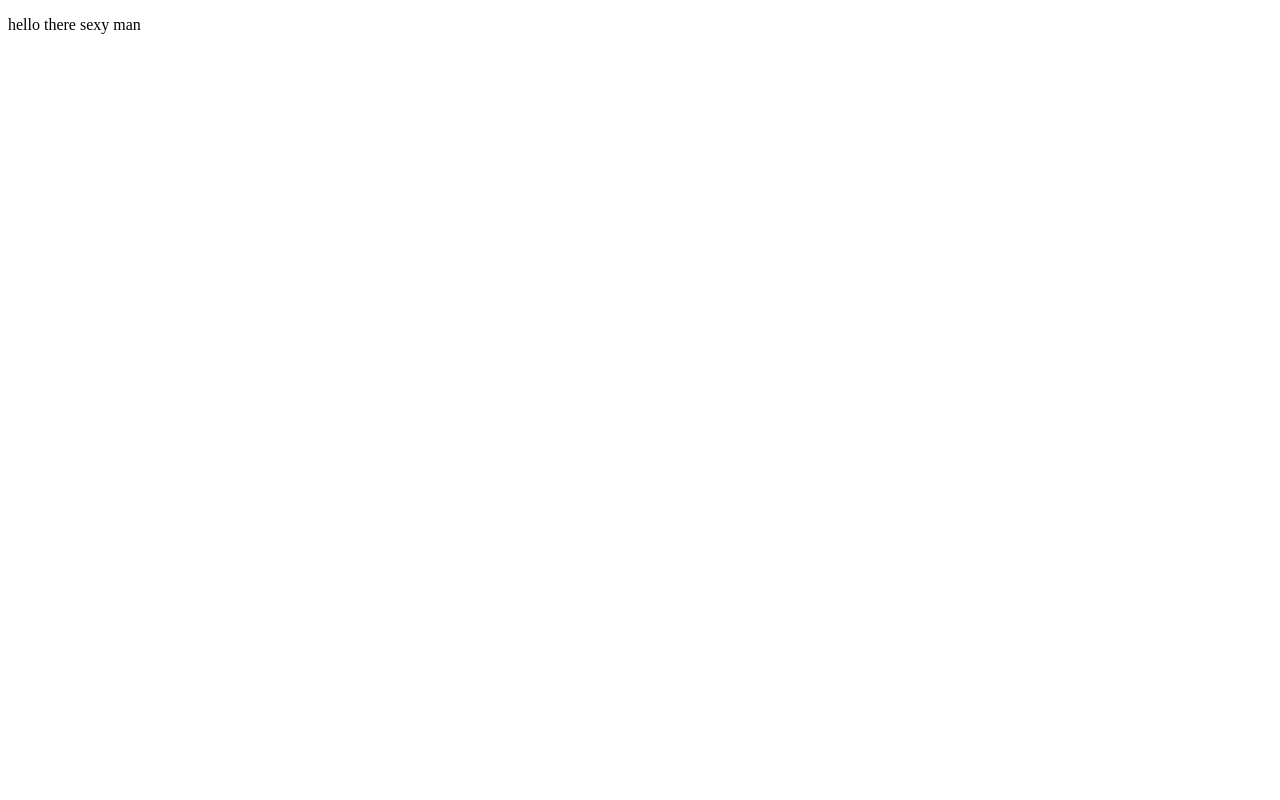
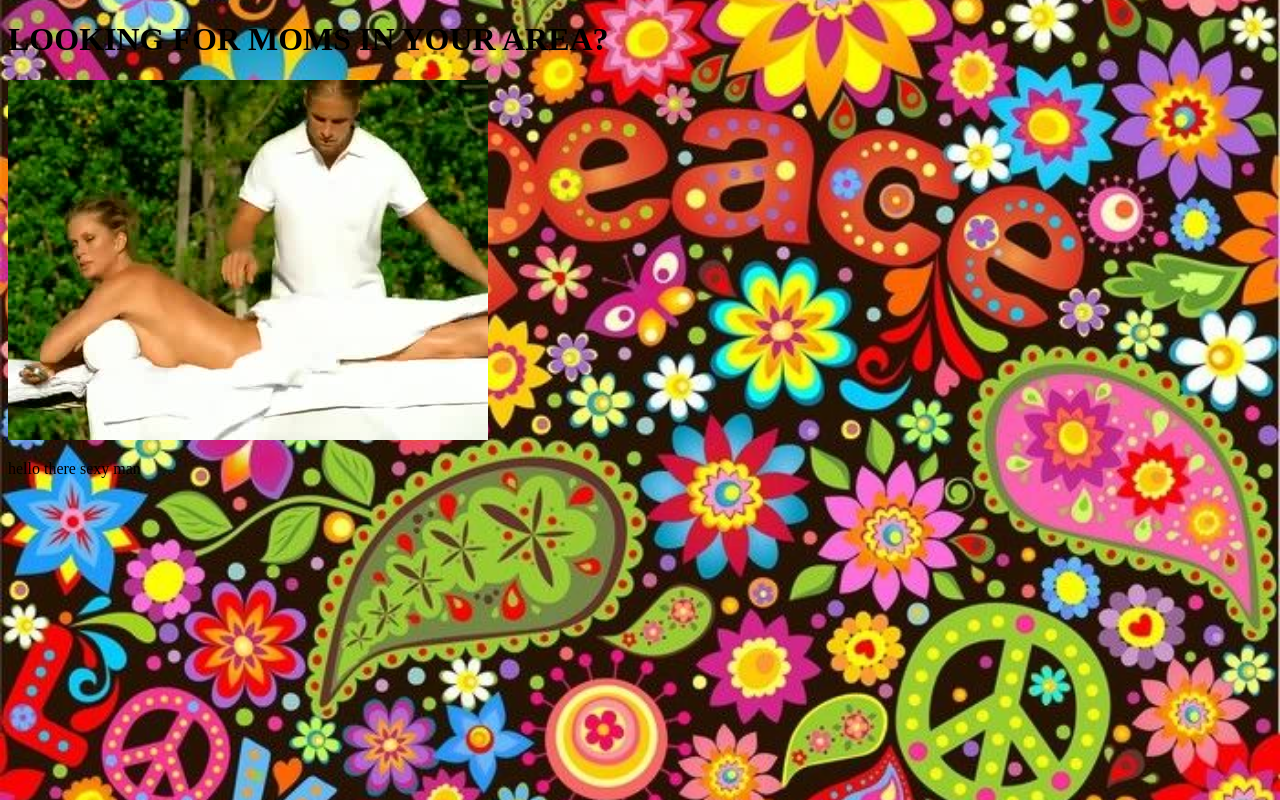
Before and after one commit to daxtonparke/deployment, a website: page index.html in a window 1280 px wide. Drawn offline with Linux system fonts and the light colour scheme.

Commit message:
stacy's mom theme start

```diff
--- a/index.html
+++ b/index.html
@@ -4,9 +4,12 @@
     <meta charset="UTF-8">
     <meta http-equiv="X-UA-Compatible" content="IE=edge">
     <meta name="viewport" content="width=device-width, initial-scale=1.0">
-    <title>LORD DAX'S DEPLOYMENT</title>
+    <link rel="stylesheet" href="./syles.css">
+    <title>LONELY MOMS</title>
 </head>
 <body>
+    <div><h1>LOOKING FOR MOMS IN YOUR AREA?</h1></div>
+    <img src="./img/stacys-mom.jpg" alt="stacy's mom">
     <p>hello there sexy man</p>
 </body>
 </html>
--- /dev/null
+++ b/syles.css
@@ -0,0 +1,7 @@
+html {
+    background: url(img/hippy-background.jpg) no-repeat center center fixed;
+    -webkit-background-size: cover;
+    -moz-background-size: cover;
+    -o-background-size: cover;
+    background-size: cover;
+  }
```
Also changed, not shown: img/hippy-background.jpg (added), img/https___s3-images.ladbible.com_s3_content_b2818db1582980e97fee9042c6332e3e.jpg (added), img/kid.jpg (added), img/stacys-mom.jpg (added).
